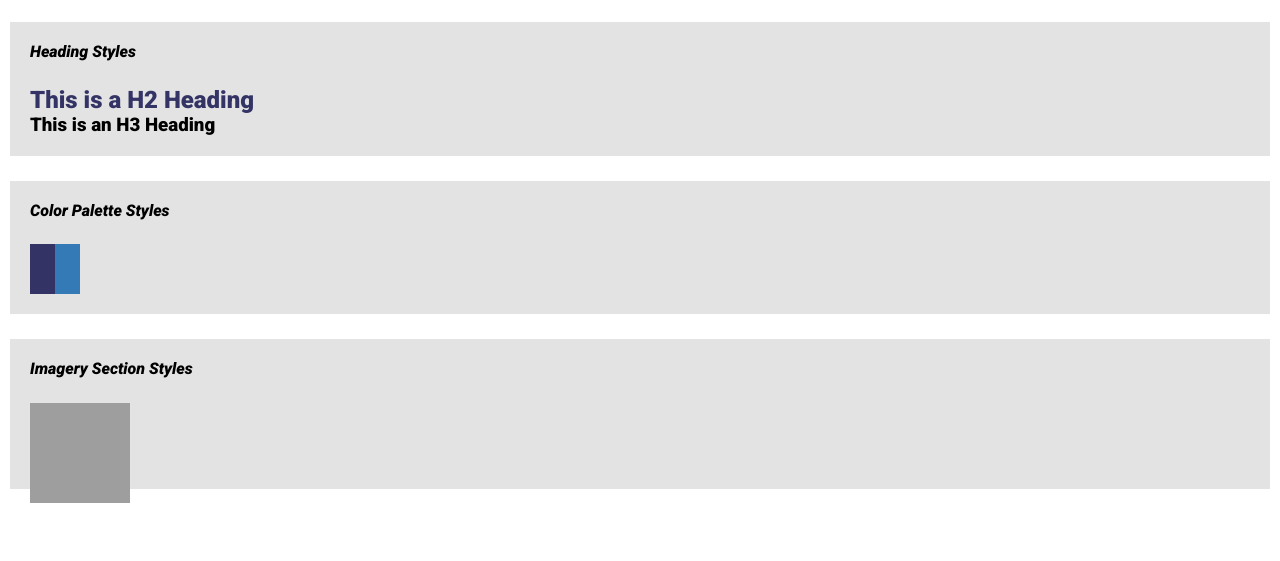
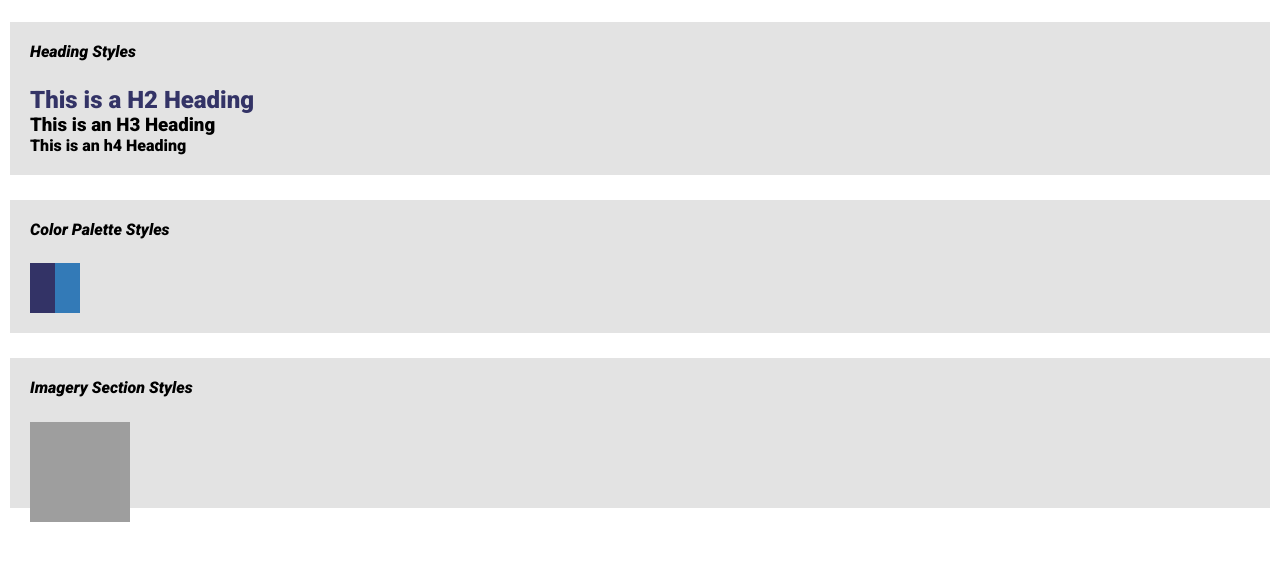
Before and after one commit to Queenscripts/anotherStyleGuide, a plain HTML site: page index.html in a window 1280 px wide. Shown: the part 51-612 px from the top of the page. Drawn offline with Linux system fonts and the light colour scheme; grey boxes are pictures that could not be loaded.

Commit message:
added h4 heading style

```diff
--- a/index.html
+++ b/index.html
@@ -11,6 +11,7 @@
     <p>Heading Styles</p>
     <h2>This is a H2 Heading</h2>
     <h3>This is an H3 Heading </h3>
+    <h4>This is an h4 Heading </h4>
 </section>
 
 <!-- Color Palette section -->
```
